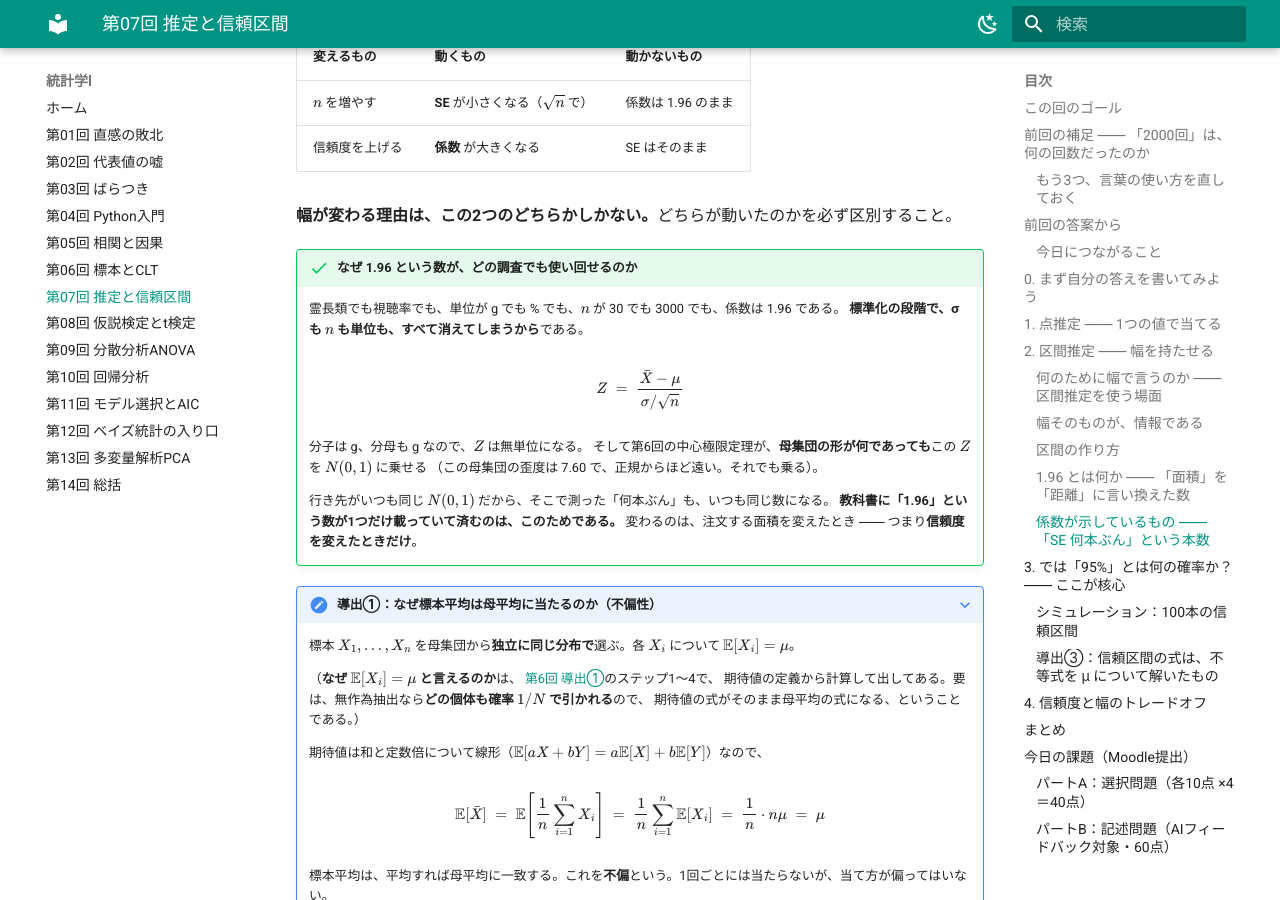
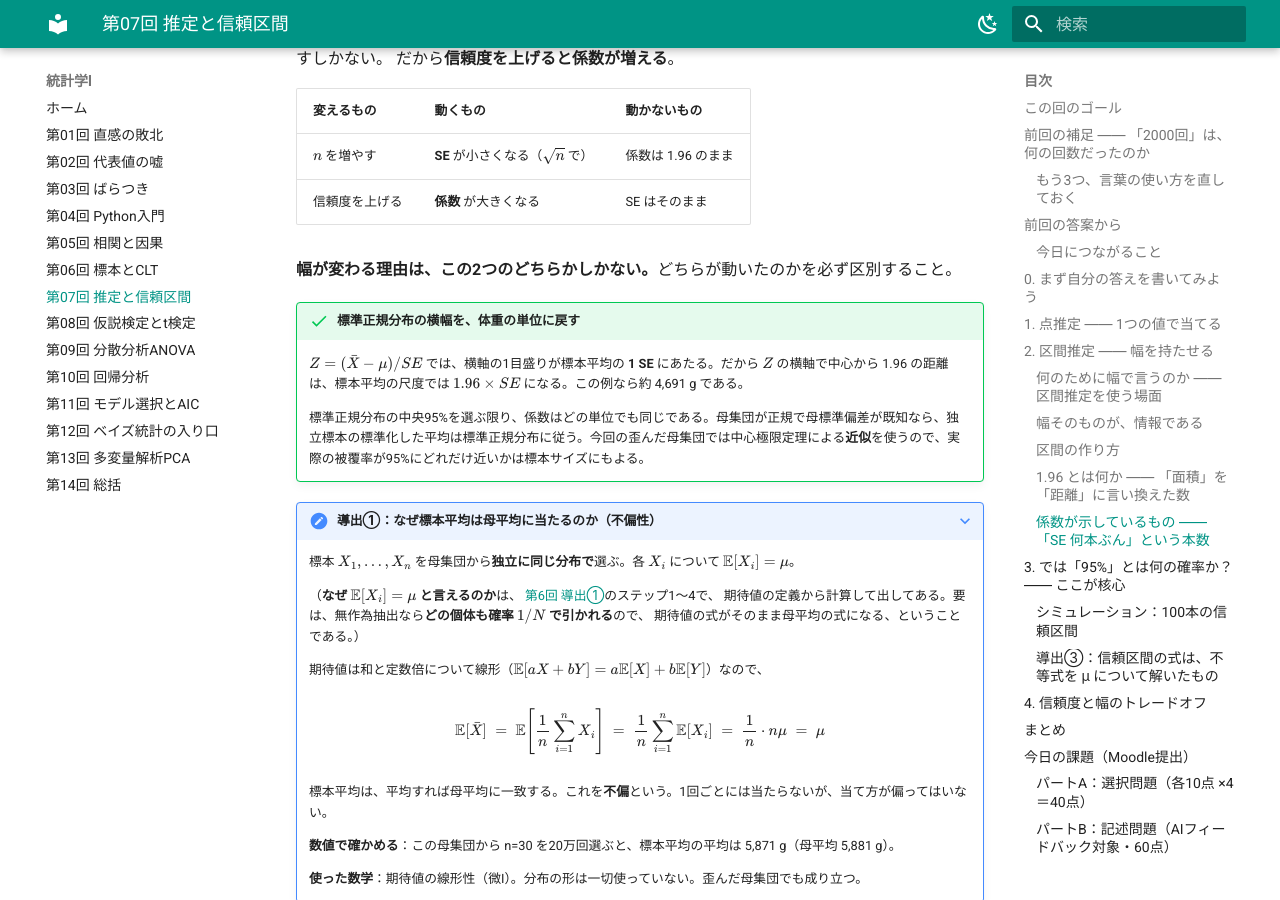
Before and after one commit to aonoa68/toukei-1, an MkDocs documentation site: the page built from docs/07_estimation.md, in a window 1280 px wide and 900 px high, scrolled down 10037 px. Built offline with MkDocs 1.6.1 and Material for MkDocs 9.7.7, drawn with Linux system fonts in a browser that asks for light colours; some of the changed text lies outside the part shown.

Commit message:
確率変数・密度・歪度の定義から95%信頼区間の係数を説明する

```diff
--- a/docs/03_variability.md
+++ b/docs/03_variability.md
@@ -277,7 +277,17 @@ $$ 偏差値 = 50 + 10 \times \frac{あなたの値 - 平均}{標準偏差} $$
 
 ## 4. 正規分布と 68-95-99.7 則
 
-**正規分布**は、左右対称な釣鐘型をした**特定の分布**である（左右対称で釣鐘型ならどれも正規、ではない）。正規分布なら、ばらつきの目安が決まっている：
+正規分布の釣鐘型の曲線を、どう読めばよいだろうか。横軸には体重や得点などの値を取り、縦軸には**確率密度**を取る。密度は、その値の近くで、横幅1単位あたりにどれだけ確率が集まっているかを表す。
+
+たとえば体重のヒストグラムで、4〜6 kg の階級に全体の10%が入っていたとする。棒の**面積**がその割合を表すように描くには、高さを \(0.10/2=0.05\)（1 kg あたり）にすればよい。幅の 2 kg を掛けると、もとの割合 \(0.10\) に戻る。
+
+たとえば無作為に選んだ1頭の体重を表す量を \(X\) と書こう。選んだ結果に数値を対応させるこのような関数を**確率変数**という。体重を連続的な値としてモデル化するときも、同じように面積を読む。**確率密度関数** \(f\) は、値 \(x\) に密度 \(f(x)\) を対応させる関数である。密度はどこでも0以上で、曲線下の総面積は1。値が \(a\) から \(b\) の間に入る確率は、その区間の曲線下の面積である。
+
+$$ \Pr(a\le X\le b)=\int_a^b f(x)\,dx $$
+
+![標準正規分布の密度曲線。横軸の−1から1までを塗った面積は約68.27%。](data/normal_density_interval.svg)
+
+正規分布は、左右対称な釣鐘型の密度曲線をもつ分布の一つである。図の横軸は、平均からの距離を標準偏差何個分かで表した値 \(z\) である。**標準正規分布**は平均0、標準偏差1の正規分布なので、横軸の \(-1\) から \(1\) までの面積を読むと、平均±1 SD に入る確率は約68%になる。表の「理論」はこのように求めた面積で、「実データ」は実際にその範囲に入った種の割合である。
 
 | 範囲 | 理論 | 対数体重（実データ） | 生の体重（実データ） |
 |---|---|---|---|
@@ -297,7 +307,11 @@ $$ 偏差値 = 50 + 10 \times \frac{あなたの値 - 平均}{標準偏差} $$
     **ヒストグラムに穴があいている**ということであり、これ自体が「この分布は釣鐘型ではない」
     という証拠になっている。釣鐘型なら、平均の近くから外へ向かって、途切れずになだらかに減っていくはずである。
 
-**対数の目盛りにした体重**は、この3つの区間についてはほぼこの通りになる（歪度 −0.40）。
+**歪度はどう計算するか。** 体重を記録した \(N=265\) 種をここでは母集団とする。種 \(k\) の体重 \(x_k\) から母平均 \(\mu\) を引き、母標準偏差 \(\sigma\) で割ると、平均から何 SD 離れているかを表す値 \(z_k\) になる。**その値を3乗して全種で平均したもの**が歪度である。
+
+$$ z_k=\frac{x_k-\mu}{\sigma},\qquad \gamma_1=\frac{1}{N}\sum_{k=1}^{N}z_k^3 $$
+
+3乗すると符号が残る。平均よりはるかに重い種は大きな正の値を寄与するので、生の体重の歪度は **+7.60** になる。対数体重で平均と標準偏差から計算し直すと **−0.40** になる。
 
 !!! warning "「中央の区間が合う」＝「正規分布でよい」ではない"
     今回そろったのは**平均±1・2・3SDに入る割合**であって、分布のすべてではない。
--- a/docs/06_sampling_clt.md
+++ b/docs/06_sampling_clt.md
@@ -223,6 +223,10 @@ B1（朝食と成績の対抗仮説）が満点だったのは40名中**28名（
 
 今日の母集団は「**体重の記録がある霊長類265種**」。
 
+**確率変数とは何か。** 確率変数は、偶然に決まる結果のそれぞれに数値を対応させる関数である。265種から1種を等確率で引くとしよう。結果は「どの種を引いたか」であり、選ばれた種に表の体重を対応させる関数が \(X\) である。体重の表は引く前から決まっている。たとえばニホンザルを引けば \(X\) の値は 10,114.76 g になる。このように実際に得た値を**実現値**という。
+
+どの体重がどれだけの確率で出るかをまとめたものが、\(X\) の**確率分布**である。各種を引く確率は \(1/265\)。同じ体重が複数の種に記録されていれば、その体重が出る確率は該当する種の数を265で割ればよい。
+
 | 母集団 | 値 |
 |---|---|
 | 母集団の大きさ N | 265 種 |
@@ -230,14 +234,14 @@ B1（朝食と成績の対抗仮説）が満点だったのは40名中**28名（
 | 母標準偏差 σ | 13,110 g |
 | 歪度 | **+7.60**（右に強く歪む＝正規ではない） |
 
-!!! warning "歪度7.60 は極端である"
-    一般に「歪んでいる」と言われるデータの歪度は1〜2程度。この母集団で**中心極限定理が本当に効くのか**が、今日の見どころになる。
+!!! note "歪度 +7.60 をデータから確かめる"
+    [第3回の歪度の式](03_variability.md#4-68-95-997)を使う。各種の体重から母平均を引き、母標準偏差で割り、3乗して平均する。たとえばヒガシゴリラ（149,325 g）は平均より約10.94 SD 重い。1種だけで歪度に約 \(10.94^3/265\approx4.94\) 寄与する。265種すべての寄与を合計した値が \(7.6013\ldots\) である。
 
 ---
 
 ## 3. 標本平均は、母平均の周りに散らばる
 
-母集団から n=30 種を無作為に選んで平均を取ると、母平均（5,881g）に近いがぴったりではない値が出る。数十gの種と数万gの種が混ざっているので、大型種が1種でも多く入れば標本平均は跳ね上がる。1回では運に左右される。
+1種を引くたびに元に戻し、独立に30回引く。\(i\) 回目に選んだ種の体重を \(X_i\) とすると、標本平均は \(\bar X=(X_1+\cdots+X_{30})/30\) である。**標本平均も確率変数である。** 30回の抽出結果のそれぞれに、平均体重という一つの数値を対応させるからだ。大型種が多く入った回には平均が上がる。実際に引いて計算した一つの平均を \(\bar x\) と書く。
 
 そこで **n=30 の標本取り→平均を2000回くりかえす**と、標本平均たちはどう散らばるか？
 
@@ -300,9 +304,7 @@ n を **4倍**にすると SE は **半分**。だから「精度を2倍にす
 
 $$ X_i \;=\; \text{「}\,i\ \text{回目に引いた値」} $$
 
-🔴 **\( X_i \) は、特定の1個体ではない。**「\( i \) 回目に引く」という**手続きのほう**を指している。
-サイコロの「3回目の出目」と同じで、**引く前は決まっておらず、やり直せば別の値になる**。
-だから \( X_i \) は確率変数であり、**それ自体が分布を持っている。**
+\(X_i\) は抽出結果に「\(i\) 回目に選ばれた種の体重」を対応させる確率変数である。添字 \(i\) は抽出の順番を表す。
 
 </div>
 
@@ -326,14 +328,12 @@ $$ \mathbb{E}[X_i]=\mu, \qquad \mathrm{Var}[X_i]=\sigma^2 \qquad (\text{どの }
 
 <div markdown>
 
-$$ \mathbb{E}[X_i] \;=\; \sum_{k=1}^{N} x_k \cdot \Pr(X_i = x_k) \;=\; \sum_{k=1}^{N} x_k \cdot \frac{1}{N} \;=\; \frac{1}{N}\sum_{k=1}^{N} x_k \;=\; \mu $$
+$$ \mathbb{E}[X_i]=\sum_{k=1}^{N}x_k\,\Pr(i\text{ 回目に種 }k\text{ を引く})=\sum_{k=1}^{N}x_k\frac{1}{N}=\mu $$
 
 **言葉ではなく、計算で確かめる。**母集団が \( N \) 個の値 \( x_1,\dots,x_N \) からなるとする
 （この授業なら霊長類265種の体重、\( N=265 \)）。
 
-無作為に1個引くとは、**どの個体も確率 \( 1/N \) で引かれる**ということである。
-期待値の定義（値 × その確率を全部足す）に入れると、確率が全部 \( 1/N \) で共通なので**外に出せる**。
-すると残るのは \( \frac{1}{N}\sum x_k \) ―― **これは母平均の定義そのもの**である。
+各種を引く確率は \(1/N\) なので、種ごとに「体重 × その種を引く確率」を足すと、ちょうど母平均になる。同じ体重の種があっても、各種の寄与は1回ずつこの和に入る。
 
 > **「母集団の平均」と「1個引いたときの期待値」が同じ式になる。だから \( \mathbb{E}[X_i]=\mu \)。**
 
--- a/docs/07_estimation.md
+++ b/docs/07_estimation.md
@@ -313,13 +313,13 @@ $$
 
 ### 区間の作り方
 
-標本平均の散らばりは標準誤差 SE（第6回）。この母集団では \( \sigma = 13{,}110 \) g、\( n=30 \) なので \( SE = \sigma/\sqrt{n} = 2{,}394 \) g。正規分布では95%が平均±1.96SDに入るので：
+標本平均の標準偏差を**標準誤差**（SE）という。この母集団では \(\sigma=13{,}110\) g、\(n=30\) なので \(SE=\sigma/\sqrt n\approx 2{,}394\) g。標本平均を標準化した \(Z=(\bar X-\mu)/SE\) の分布を標準正規分布で近似すると、母平均の95%信頼区間は次の形になる。
 
 $$ 95\%\text{信頼区間} = \bar{x} \pm 1.96 \times SE $$
 
 ### 1.96 とは何か ―― 「面積」を「距離」に言い換えた数
 
-この 1.96 は、どこかから降ってきた数ではない。**第3回の 68-95-99.7 則を、逆向きに使っただけ**である。
+[第3回で読んだ確率密度の図](03_variability.md#4-68-95-997)を使って、1.96 を求めよう。下の図でも、**横軸**は標準化した値 \(z\)、**曲線の高さ**は標準正規分布の密度 \(\phi(z)\)、**塗られた面積**は確率を表す。
 
 68-95-99.7 則は、**ばらつきの個数を決めて、割合を読む**向きの表だった。
 
@@ -345,9 +345,9 @@ $$ 95\%\text{信頼区間} = \bar{x} \pm 1.96 \times SE $$
 
     $$ \Pr(-z \le Z \le z) = 0.95 \quad\Longleftrightarrow\quad \Pr(Z \le z) = 0.975 $$
 
-    標準正規分布でこの位置を求めると
+    左端から \(z\) までの面積を \(\Phi(z)=\int_{-\infty}^{z}\phi(t)\,dt\) と書く。これが標準正規分布の**累積分布関数**である。ここでは面積が \(0.975\) になる横軸の位置を逆に求める。これを **97.5%分位点**という。
 
-    $$ z = 1.959963\ldots \;\approx\; 1.96 $$
+    $$ z=\Phi^{-1}(0.975)=1.959963\ldots\approx 1.96 $$
 
     Python なら1行で出る。
 
@@ -382,19 +382,10 @@ $$ \bar{x} \;\pm\; \underbrace{1.96}_{\text{何本ぶんか（無単位）}} \ti
 
 **幅が変わる理由は、この2つのどちらかしかない。**どちらが動いたのかを必ず区別すること。
 
-!!! success "なぜ 1.96 という数が、どの調査でも使い回せるのか"
-    霊長類でも視聴率でも、単位が g でも % でも、\( n \) が 30 でも 3000 でも、係数は 1.96 である。
-    **標準化の段階で、σ も \( n \) も単位も、すべて消えてしまうから**である。
+!!! success "標準正規分布の横幅を、体重の単位に戻す"
+    \(Z=(\bar X-\mu)/SE\) では、横軸の1目盛りが標本平均の **1 SE** にあたる。だから \(Z\) の横軸で中心から 1.96 の距離は、標本平均の尺度では \(1.96\times SE\) になる。この例なら約 4,691 g である。
 
-    $$ Z \;=\; \frac{\bar{X}-\mu}{\sigma/\sqrt{n}} $$
-
-    分子は g、分母も g なので、\( Z \) は無単位になる。
-    そして第6回の中心極限定理が、**母集団の形が何であっても**この \( Z \) を \( N(0,1) \) に乗せる
-    （この母集団の歪度は 7.60 で、正規からほど遠い。それでも乗る）。
-
-    行き先がいつも同じ \( N(0,1) \) だから、そこで測った「何本ぶん」も、いつも同じ数になる。
-    **教科書に「1.96」という数が1つだけ載っていて済むのは、このためである。**
-    変わるのは、注文する面積を変えたとき ―― つまり**信頼度を変えたときだけ**。
+    標準正規分布の中央95%を選ぶ限り、係数はどの単位でも同じである。母集団が正規で母標準偏差が既知なら、独立標本の標準化した平均は標準正規分布に従う。今回の歪んだ母集団では中心極限定理による**近似**を使うので、実際の被覆率が95%にどれだけ近いかは標本サイズにもよる。
 
 ???+ note "導出①：なぜ標本平均は母平均に当たるのか（不偏性）"
 
@@ -510,14 +501,13 @@ $$ Z \;=\; \frac{\overbrace{\bar{X}-\mu}^{\text{中心からのずれ}}}{\underb
 
 $$ Z \;\approx\; N(0,1) \qquad \text{中央の 95\% は } -1.96 \le Z \le 1.96 $$
 
-**この \( Z \) が標準正規分布に従う**（中心極限定理・第6回）。
-だから、[上の節](#196)で逆引きした \( \pm 1.96 \) がそのまま使える。
+第6回の中心極限定理によって \(Z\) の分布を標準正規分布で近似し、[上の節](#196)で求めた中央95%の端点を使う。
 
 </div>
 
 <div markdown>
 
-$$ \Pr\!\left(-1.96 \;\le\; \frac{\bar{X}-\mu}{\sigma/\sqrt{n}} \;\le\; 1.96\right) = 0.95 $$
+$$ \Pr\!\left(-1.96 \;\le\; \frac{\bar{X}-\mu}{\sigma/\sqrt{n}} \;\le\; 1.96\right) \approx 0.95 $$
 
 **確率の形に書き、\( Z \) を中身に戻した。ここまでが「式の組み立て」。**
 **ここから先は、この不等式を μ について解くだけ**である。
@@ -559,10 +549,9 @@ $$ \bar{X}-1.96\,\frac{\sigma}{\sqrt{n}} \;\le\; \mu \;\le\; \bar{X}+1.96\,\frac
 
 <div markdown>
 
-$$ \Pr\!\left(\bar{X} - 1.96\frac{\sigma}{\sqrt{n}} \;\le\; \mu \;\le\; \bar{X} + 1.96\frac{\sigma}{\sqrt{n}}\right) = 0.95 $$
+$$ \Pr\!\left(\bar{X} - 1.96\frac{\sigma}{\sqrt{n}} \;\le\; \mu \;\le\; \bar{X} + 1.96\frac{\sigma}{\sqrt{n}}\right) \approx 0.95 $$
 
-**確率の中に戻した。**中身を同値変形しただけなので、確率は 0.95 のまま。
-**これが信頼区間の式である。**
+不等式を同値変形したので、表している事象の確率は同じである。ここでは、その確率を正規近似で約 0.95 と評価している。
 
 </div>
 
@@ -572,8 +561,8 @@ $$ \Pr\!\left(\bar{X} - 1.96\frac{\sigma}{\sqrt{n}} \;\le\; \mu \;\le\; \bar{X}
 
 標本を1つ取って \( \bar{x} \) が決まった瞬間、区間は数値として確定し、μ を含むか含まないかのどちらかになる。確率が残っているのは、区間を作る**前**の話である。
 
-!!! note "σ が分からないときは t 分布"
-    実際には母標準偏差 σ は未知で、標本から \( s \) を計算して代わりに使う。すると分母もランダムになり、分布は正規分布より裾が重い **t 分布**（自由度 n−1）になる。1.96 の代わりに t の値を使う。詳しくは第8回と、統計学Ⅱ 第7回で扱う。
+!!! note "母標準偏差を標本から推定するとき"
+    正規母集団からの独立標本で、未知の \(\sigma\) を標本標準偏差 \(s\) に置き換えると、\((\bar X-\mu)/(s/\sqrt n)\) は自由度 \(n-1\) の **t 分布**に従う。その場合は t 分布の97.5%分位点を使う（第8回）。
 
 **使った数学**：不等式の同値変形（微I）、標準化（線I的なスケール変換）。
 
```
Also changed, not shown: docs/data/normal_density_interval.svg (added).
